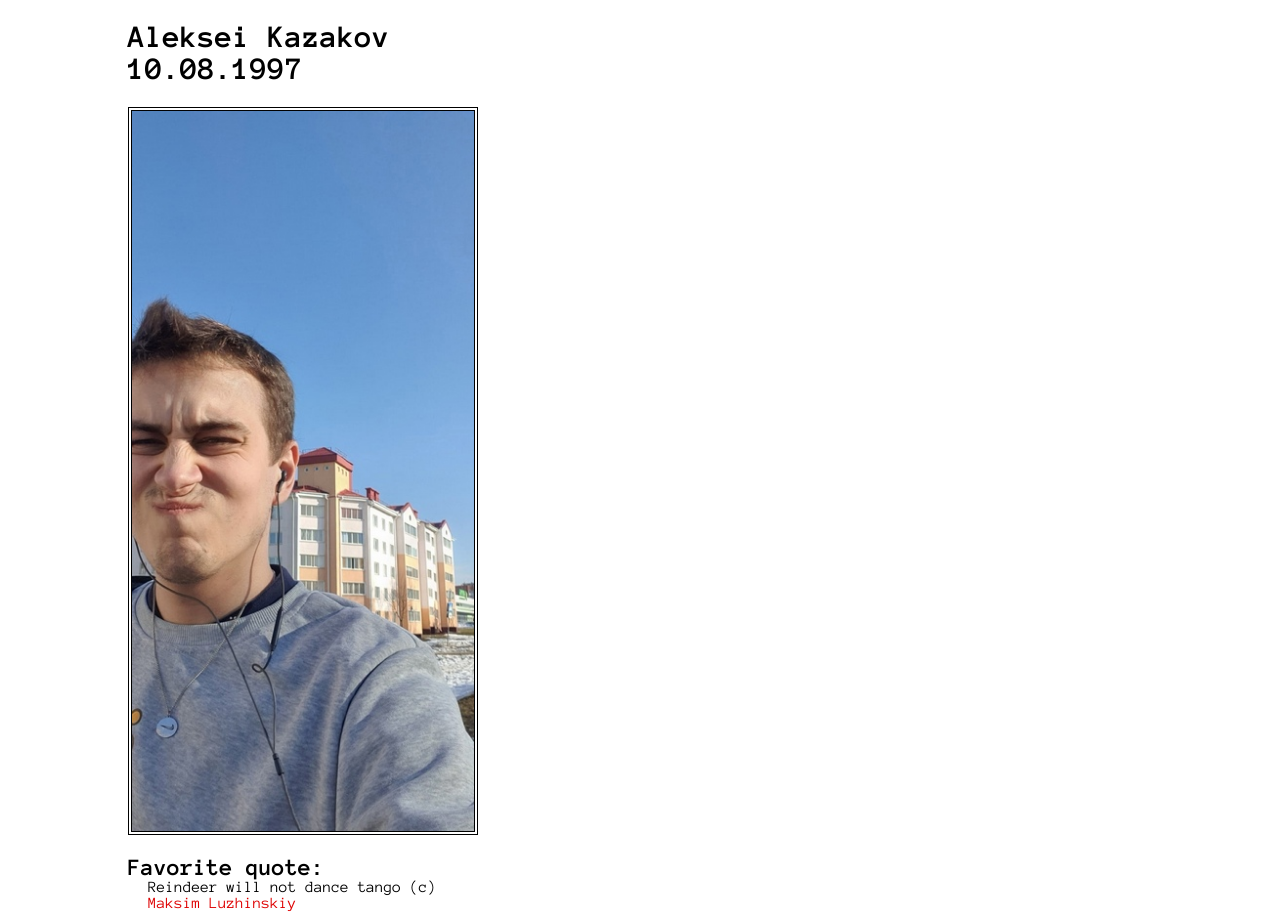
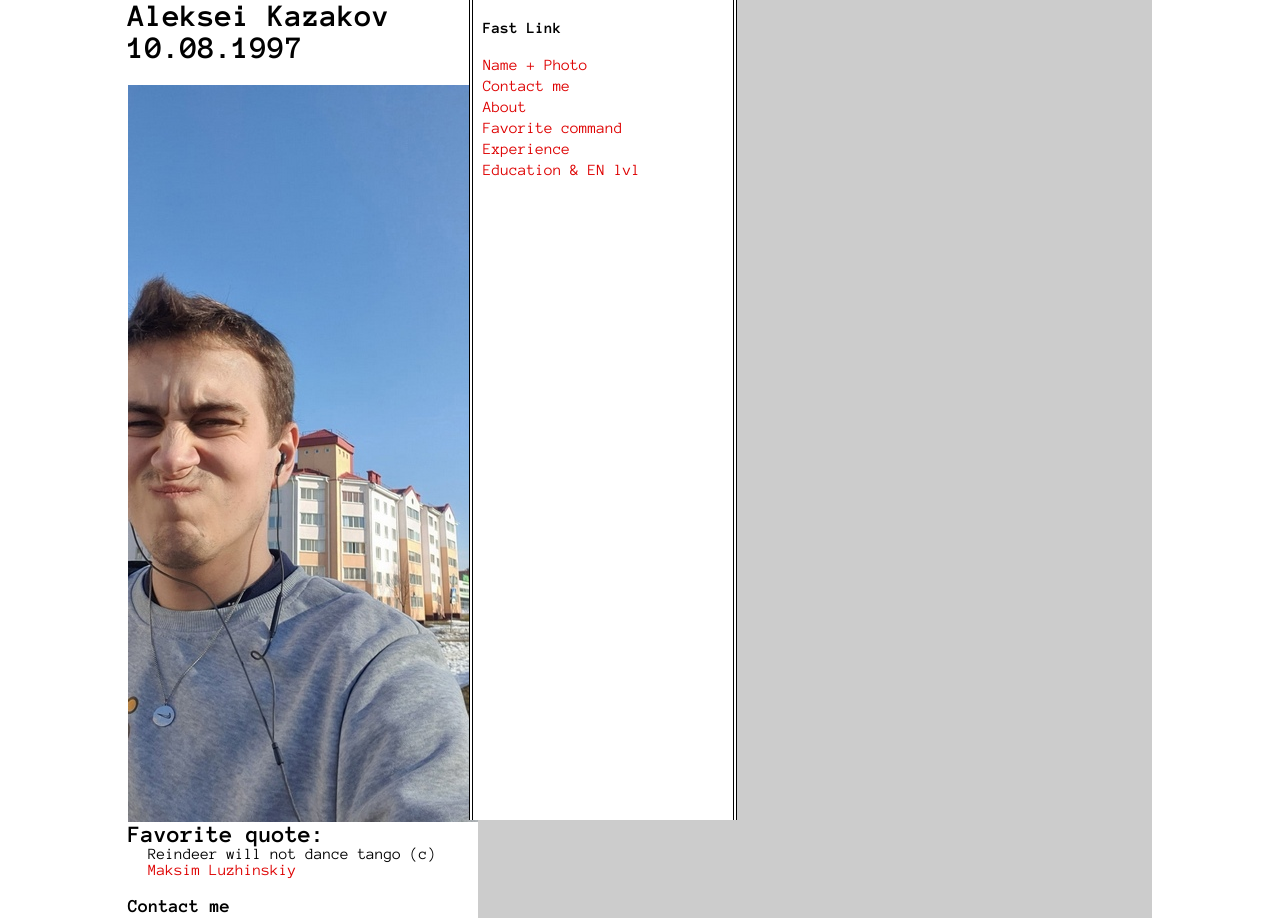
Before and after one commit to handsomeaddress/rsschool-cv, a plain HTML site: page index.html in a window 1280 px wide. Shown: the top 918 px of the page. Drawn offline with Linux system fonts and the light colour scheme.

Commit message:
feat: aside

```diff
--- a/index.html
+++ b/index.html
@@ -11,24 +11,22 @@
 	<title>HTML & CSS | HANDSOMEADDRESS</title>
 </head>
 <body>
-	<header class="box">
-		<div class="container">
+	<div class="box box-bg">
+		<header id="name" class="container">
 			<h1 class="h1-title">Aleksei Kazakov 10.08.1997</h1>
 			<div class="photo-profile" title="It's me">
 				<img src="src/img/Ukk8j3_J7sE.jpg" alt="Avatar">
 			</div>
-		</div>
-	</header>
-	<main class="box">
-		<div class="container">
+		</header>
+		<main class="container">
 			<h2 class="quote-title">Favorite quote:</h2>
 			<blockquote>Reindeer will not dance tango (c) <a href="https://github.com/MaksimLuzhinskiy" target="_blank">Maksim Luzhinskiy</a></blockquote>
-			<h3>Contact me</h3>
+			<h3 id="contact">Contact me</h3>
 			<ul>
 				<li>Email: <a href="mailto:yeiehahaha@gmail.com"  target="_blank">yeiehahaha@gmail.com</a></li>
 				<li>Phone: <a href="tel:+375259246089"  target="_blank">+375259246089</a></li>
 			</ul>
-			<h3>About</h3>
+			<h3 id="about">About</h3>
 			<p>The samurai has no goal, only a path.</p>
 			<p>There is experience in commercial development and layout of small projects.</p>
 			<ul>
@@ -37,9 +35,9 @@
 				<li>Jquery</li>
 				<li>PHP</li>
 			</ul>
-			<h3>Favorite command</h3>
+			<h3 id="command">Favorite command</h3>
 			<code>console.log('Hellow world!');</code>
-			<h3>Experience</h3>
+			<h3 id="experience">Experience</h3>
 			<div class="experience-block">
 				<div class="experience-block--element">
 					<a href="https://dimmax.pro/" title="Dimmax" target="_blank">
@@ -60,15 +58,26 @@
 					</a>
 				</div>
 			</div>
-			<h3>Education</h3>
+			<h3 id="education">Education</h3>
 			<p>Secondary vocational on <a href="http://mtec.by/" target="_blank">Link</a></p>
 			<h3>English level</h3>
 			<p>My RUnglish is very bad, almost everything in this file was translated by google translator.</p>
-		</div>
-	</main>
-	<aside>
-		<nav></nav>
-	</aside>
+		</main>
+		<aside>
+			<nav>
+				<h4>Fast Link</h4>
+				<ul class="list list-menu">
+					<li><a href="#name">Name + Photo</a></li>
+					<li><a href="#contact">Contact me</a></li>
+					<li><a href="#about">About</a></li>
+					<li><a href="#command">Favorite command</a></li>
+					<li><a href="#experience">Experience</a></li>
+					<li><a href="#education">Education & EN lvl</a></li>
+				</ul>
+			</nav>
+			<a href="#top"></a>
+		</aside>
+	</div>
 	<footer class="box">
 		<div class="logo-rs-block">
 			For
--- a/src/css/style.css
+++ b/src/css/style.css
@@ -14,11 +14,18 @@ a:hover{
 	width: 1024px;
 	margin: 0 auto;
 }
+.list{
+	list-style: none;
+	padding: 0;
+	margin: 0;
+	display: flex;
+}
 p{
 	margin-top: 0;
 }
 .quote-title{
 	margin-bottom: 0;
+	margin-top: 0;
 }
 blockquote{
 	margin: 0 0 0 20px;
@@ -30,7 +37,6 @@ blockquote{
 .photo-profile{
 	display: flex;
 	align-items: center;
-	border: 4px double #000;
 }
 .photo-profile img{
 	width: 100%;
@@ -40,7 +46,7 @@ h3{
 	margin-bottom: 10px;
 }
 code{
-	background-color: #ccc;
+	background-color: #e6e6e6;
     padding: 5px;
     border-radius: 5px;
     border: 1px solid #ccc;
@@ -70,3 +76,35 @@ footer{
 	width: 100px;
 	margin: 0 5px;
 }
+aside{
+	position: fixed;
+    top: 0;
+    left: calc((100vw - 1024px - 14px) / 2 + 348px);
+	width: 240px;
+    height: 100vh;
+    border-right: 4px double #000;
+    border-left: 4px double #000;
+	padding: 20px 10px 0 10px;
+	background-color: #fff;
+}
+.list-menu{
+	flex-direction: column;
+}
+.list-menu li{
+	margin-bottom: 5px;
+}
+.list-menu li:last-child{
+	margin-bottom: 0;
+}
+aside h4{
+	margin-top: 0;
+}
+.box-bg{
+	background-color: #ccc;
+}
+.h1-title{
+	margin-top: 0;
+}
+main > *:last-child{
+	margin-bottom: 0;
+}
```
